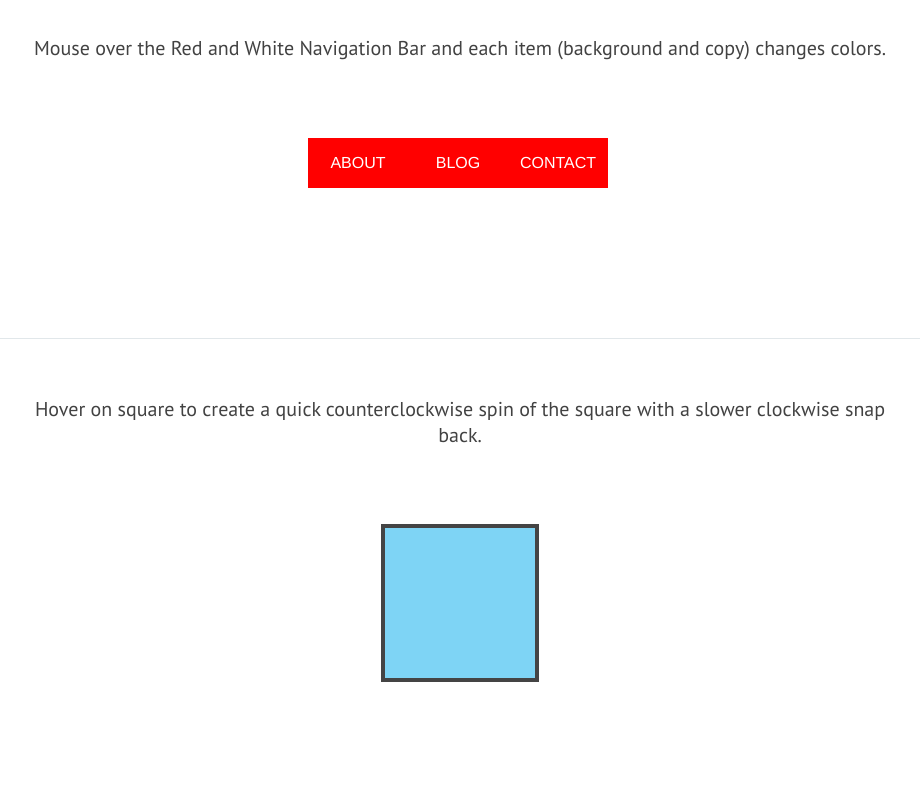
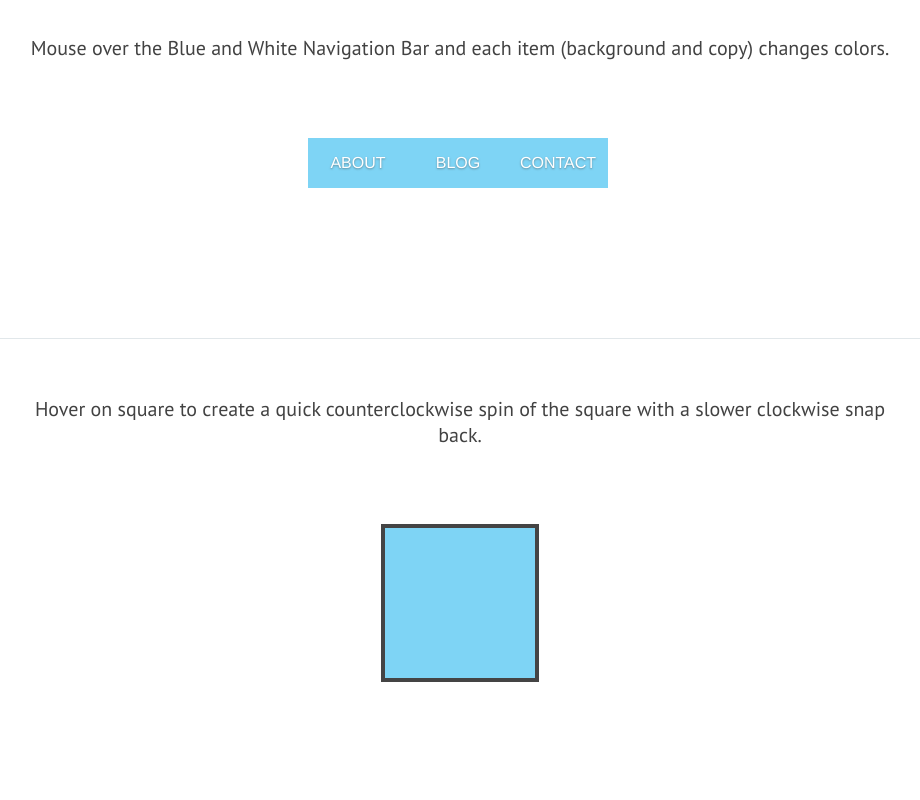
Before and after one commit to williamcreighton/SASS-HW, a website: page dist/index.html in a window 1280 px wide. Shown: the part 1580-2380 px from the top of the page, without its empty margins (180-1100 px from the left). Drawn offline with Linux system fonts and the light colour scheme.

Commit message:
Ten of Thirty

```diff
--- a/src/assets/stylesheets/test.scss
+++ b/src/assets/stylesheets/test.scss
@@ -52,13 +52,12 @@ h2 {
   margin: 0 auto;
   -webkit-transition:background-color 0.5s, -webkit-transform 6s, border-radius 1s;
     transition:background-color 0.5s, transform 6s, border-radius 1s;
-}
-.squareTocircle:hover {
+
+	&:hover {
 	  border: 4px solid #7ED4F5;
 	  background-color: #444444;
-  width:150px;
-  height:150px;
 	  border-radius: 50%;
+	}
 }
 
 /*/// End Item No. 1 ///*/
@@ -75,9 +74,8 @@ h2 {
   padding: 10px;
   -webkit-transition: -webkit-transform 2s;
   transition: transform 2s;
-}
 
-.ReversalOfCopy:hover {
+	&.ReversalOfCopy:hover {
 	  background: red;
 	  color: white;
 	  -webkit-transform:rotateY(180deg);
@@ -85,6 +83,7 @@ h2 {
 	  -o-transform:rotateY(180deg);
 	  -ms-transform:rotateY(180deg);
 	  transform:rotateY(180deg);
+	}
 }
 
 /*/// End Item No. 2 ///*/
@@ -99,12 +98,11 @@ h2 {
   background-color: #7ED4F5;
   transition: all 3s ease;
 
-}
-
-.SlidingToOpacity:active {
+	&:active {
 	  -webkit-transform: translate(600px);
 	  opacity: .4;
 	  transition: all .5s ease;
+	}
 }
 
 /*/// End Item No. 3 ///*/
@@ -114,19 +112,20 @@ h2 {
 .ChangingNavBarColors {
     width: 100px;
     height: 50px;
-    background: red;
+    background: #7ED4F5;
     color: white;
     text-transform: uppercase;
     font-family: Helvetica;
     display: inline-block;
+    text-shadow: 0px 1px 2px rgba(68, 68, 68, 0.5);
     line-height: 50px;
     text-align: center;
     margin-left: -4px;
+
+	&:hover {
+	   background: #444444;
+	   color: white;
 	}
-
-.ChangingNavBarColors:hover {
-    background: blue;
-    color: yellow;
 }
 
 /*/// End Item No. 4 ///*/
@@ -141,12 +140,12 @@ h2 {
   background-color: #7ED4F5;
   -webkit-transition: all 1s ease-in-out;
   transition: all 1s ease-in-out;
-}
 
-.Counter-Clockwise-Square:hover {
+	&:hover {
 	  -webkit-transform: rotate(-360deg);
 	  -webkit-transition: all 0.5s ease-in-out;
 	  transition: all 0.5s ease-in-out;
+	}
 }
 
 /*/// End Item No. 5 ///*/
@@ -160,17 +159,15 @@ h2 {
   height: 150px;
   background-color: #7ED4F5;
   transition: all .5s ease;
-}
 
-.SquareIntoACircle:active {
+	&:active {
 	  border: 4px solid #7ED4F5;
 	  border-radius:50%;
 	  display: block;
-  width: 150px;
-  height: 150px;
 	  background-color: #444444;
 	  -webkit-transform: translate(600px);
 	  transition: all .5s ease;
+	}
 }
 
 /*/// End Item No. 6 ///*/
@@ -178,12 +175,13 @@ h2 {
 /*/// Beginning Item No. 7 ///*/
 
 .sign-up {
+  width: 275px;
+  height: 100px;
   margin: 0 auto;
-  height: 100px;
-  width: 275px;
   border: 4px solid #444444;
   border-radius: 8px;
   background-color: #7ED4F5;
+  text-align: center;
   line-height: 95px;
   color: white;
   font-family: Helvetica;
@@ -196,4 +194,94 @@ h2 {
 }
 
 
-/*/// Beginning Item No. 7 ///*/
+/*/// End Item No. 7 ///*/
+
+/*/// Beginning Item No. 8 ///*/
+
+.button {
+  width: 200px;
+  height: 50px;
+  padding: 15px;
+  margin: 60px auto;
+  background-color: #7ED4F5;
+  text-align: center;
+  font-family: Helvetica;
+  font-size: 26px;
+  font-weight: bolder;
+  color: white;
+  border-radius: 8px;
+  line-height: 42px;
+  text-shadow: 1px 1px 4px rgba(44, 62, 80, 1);
+  box-shadow: inset 0px -6px 0px 0px rgb(16, 204, 173),
+                    0    0   0   4px  black;
+  transition: all 0.1s ease;
+
+	&:hover {
+	  height: 47px;
+	  margin-top: 63px;
+	  box-shadow: inset 0px -3px 0px rgba(50, 50, 50, 0.65);
+	}
+
+	&:active {
+	  height: 44px;
+	  margin-top: 66px;
+	  box-shadow: inset 0px 3px 0x rgba(50, 50, 50, 0.65);
+	}
+}
+
+/*/// End Item No. 8 ///*/
+
+/*/// Beginning Item No. 9 ///*/
+
+.bouncing-ball {
+  margin: 0 auto;
+  display: block;
+  width: 100px;
+  height: 100px;
+  border-radius: 50%;
+  background-color: #7ED4F5;
+  box-shadow: inset -2px -3px 10px rgba(0,0,0,.6);
+  position:relative;
+  -webkit-animation: bounce 2s infinite;
+  animation: bounce 2s infinite;
+  transition: all 0.5s ease;
+
+	&:hover {
+	  width: 400px;
+	  height: 400px;
+	}
+}
+/*/// End Item No. 9 ///*/
+
+/*/// Beginning Item No. 10 ///*/
+
+figure {
+  display: block;
+  position: relative;
+  overflow: hidden;
+}
+
+figcaption {
+  position: absolute;
+  background: rgba(0,0,0,0.75);
+  font-family: Helvetica;
+  font-size: 14px;
+  text-align: left;
+  color: white;
+  padding: 6px 20px;
+
+  opacity: 0;
+  bottom: 0;
+  left: -30%;
+  -webkit-transition: all 0.6s ease;
+          transition: all 0.6s ease;
+}
+
+.bottom-caption figcaption { left: 0; bottom: -30%;}
+.bottom-caption:hover figcaption { bottom: 0; }
+
+figure:hover figcaption {
+  opacity: 1;
+  left: 0;
+}
+/*/// End Item No. 10 ///*/
```
Also changed, not shown: dist/assets/images/horse-racing.jpg (added), dist/assets/stylesheets/test.css, dist/index.html. Lines whose indentation alone changed are shown as unchanged.
